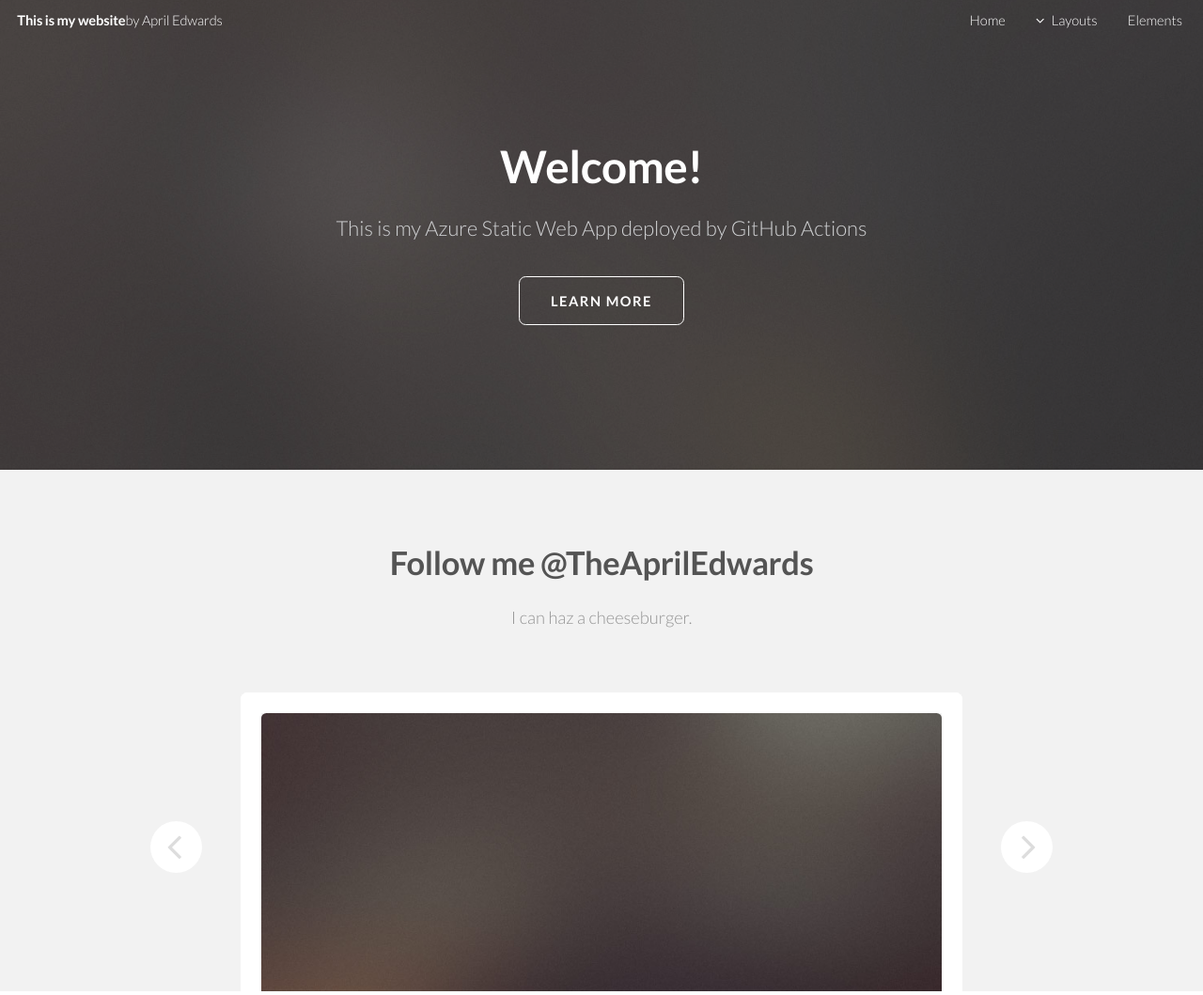
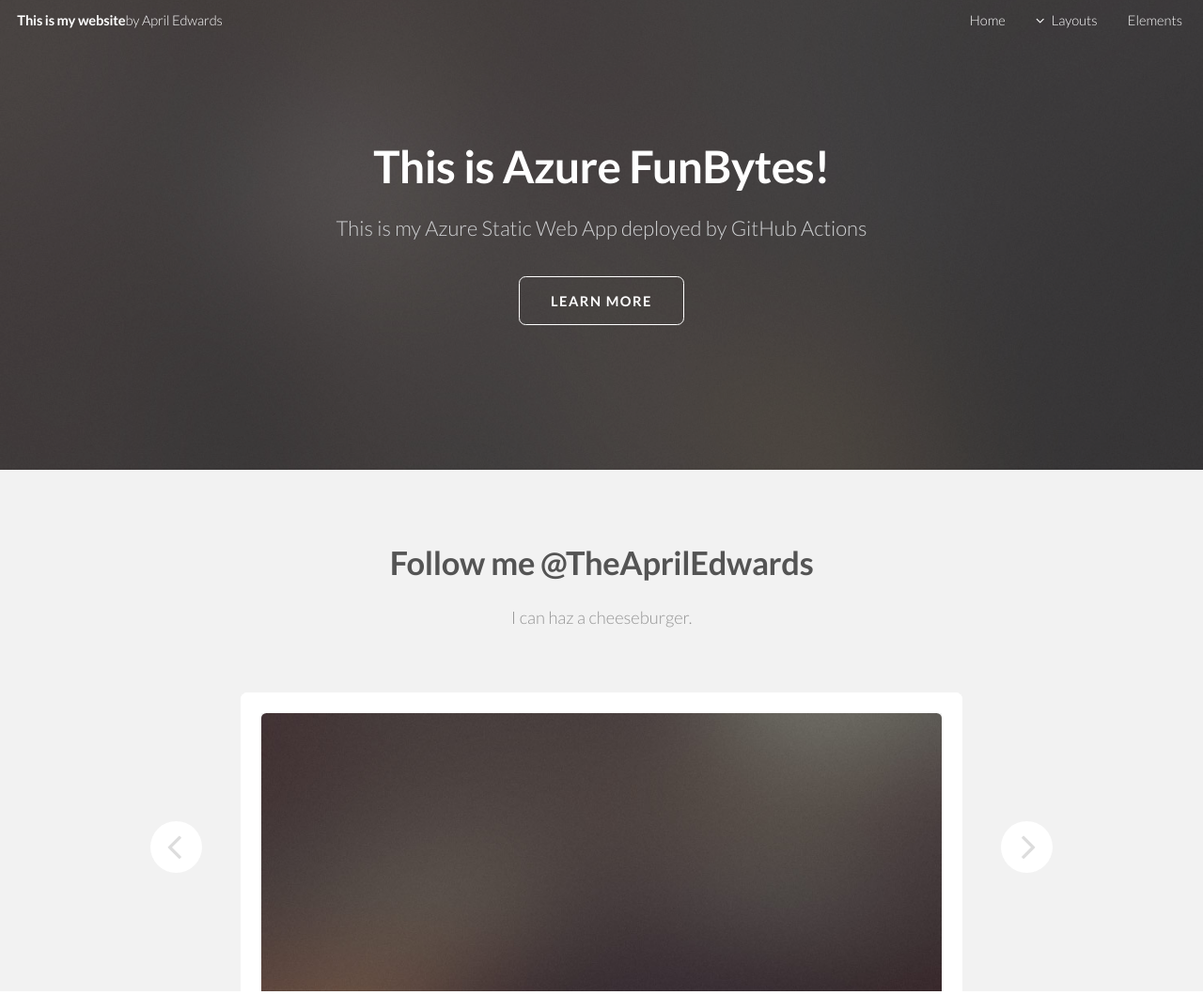
Before and after one commit to scubaninja/AzStaticWebApps-Demo, a plain HTML site: page index.html in a window 1280 px wide. Shown: the top 1059 px of the page at 94% size. Drawn offline with Linux system fonts and the light colour scheme.

Commit message:
Azfunbytes

```diff
--- a/index.html
+++ b/index.html
@@ -56,7 +56,7 @@
 		<!-- Banner -->
 			<section id="banner">
 				<div class="inner">
-					<h2>Welcome!</h2>
+					<h2>This is Azure FunBytes!</h2>
 					<p>This is my Azure Static Web App deployed by GitHub Actions</p>
 					<ul class="actions">
 						<li><a href="#one" class="button big scrolly">Learn More</a></li>
```
